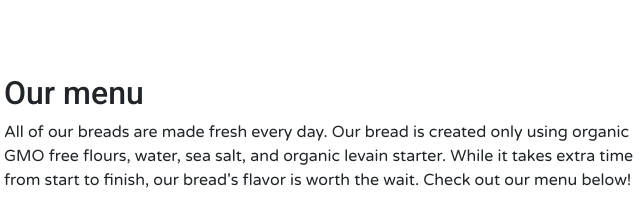
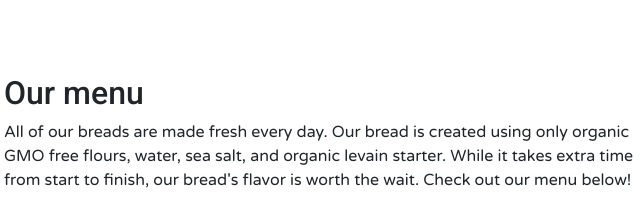
Before and after one commit to Alecazam95/Gears-and-Grains, a website: page index.html in a window 1280 px wide. Shown: the part 820-1025 px from the top of the page, 556-1196 px from the left. Drawn offline with nearby package versions, Linux system fonts and the light colour scheme.

Commit message:
Minor Adjustments

```diff
--- a/index.html
+++ b/index.html
@@ -299,7 +299,7 @@
         <div class="col-sm-7 col-sm-text-right">
           <h2>Our menu</h2>
           <p>
-            All of our breads are made fresh every day. Our bread is created only using organic GMO free flours, water, sea salt, and organic levain starter. While it takes extra time from start to finish, our bread's flavor is worth the wait. Check out our menu below!
+            All of our breads are made fresh every day. Our bread is created using only organic GMO free flours, water, sea salt, and organic levain starter. While it takes extra time from start to finish, our bread's flavor is worth the wait. Check out our menu below!
           </p>
           <a role="button" class="btn btn-lg btn-dark float-md-right mr-5 d-none d-sm-inline" href="menu.html"
               >Menu</a
```
